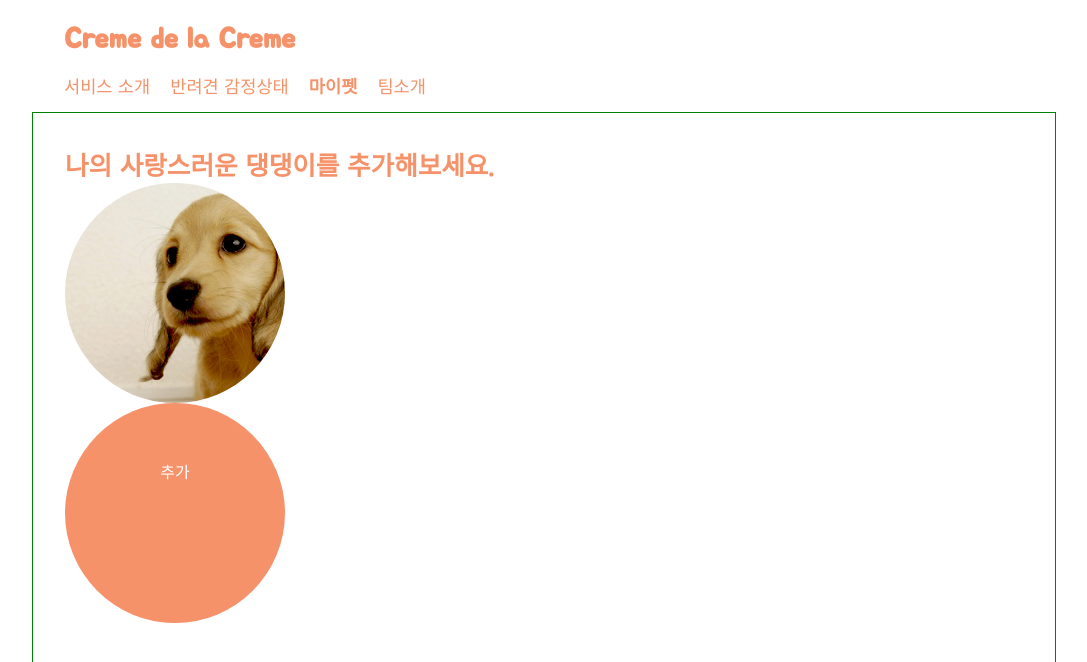
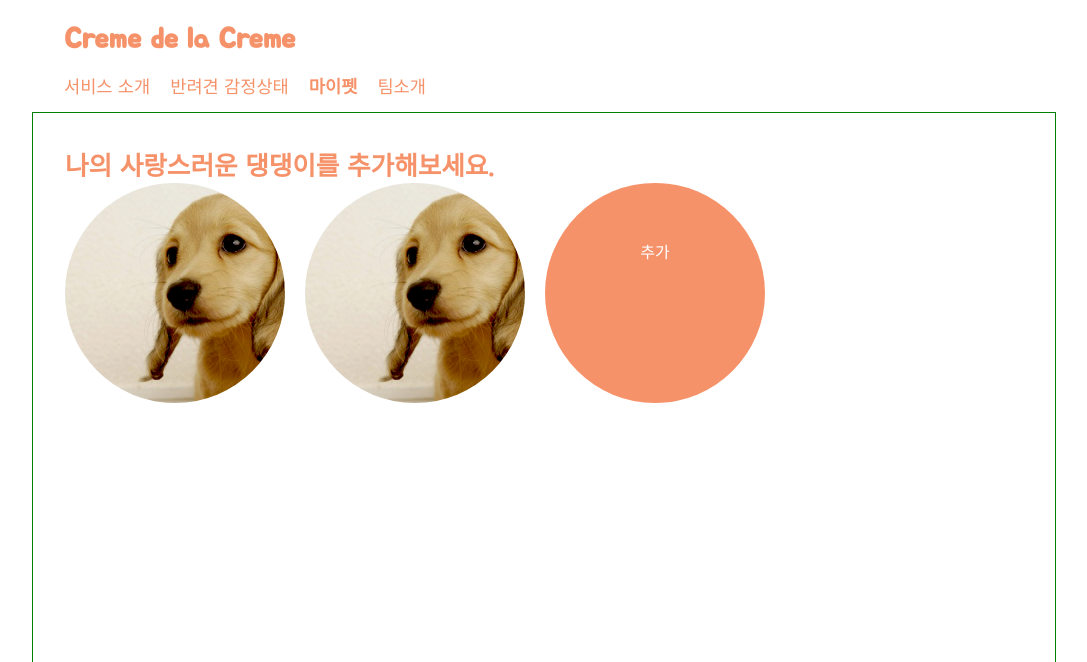
Before and after one commit to CreamDeLaCream/creme-client, a React (Create React App) app: page /mypet in a window 1280 px wide. Shown: the top 662 px of the page, without its empty margins (96-1183 px from the left). Built offline with nearby package versions, Linux system fonts and the light colour scheme.

Commit message:
[#14] sytle : 마이펫, 플러스 버튼 추가

```diff
--- a/src/pages/MyPet/MyPet.js
+++ b/src/pages/MyPet/MyPet.js
@@ -5,6 +5,12 @@ const env = process.env;
 env.PUBLIC_URL = env.PUBLIC_URL || '';
 
 export const MyPet = () => {
+  const myPetList = [
+    { name: 'LuLu', age: '6살' },
+    { name: 'Summer', age: '6살' },
+  ];
+
+  const MyPetCards = ({ cardData }) => {
     return (
       <MyPetCard>
         <img
@@ -12,8 +18,17 @@ export const MyPet = () => {
           src={process.env.PUBLIC_URL + `/Image/dog0.png`}
           width="450px"
         />
-      LuLu
+        {cardData.name}
       </MyPetCard>
+    );
+  };
+
+  return (
+    <>
+      {myPetList.map((card, index) => {
+        return <MyPetCards cardData={card} />;
+      })}
+    </>
   );
 };
 
@@ -22,8 +37,10 @@ const MyPetCard = styled.div`
   height: 220px;
   cusor: pointer;
   overflow: hidden;
+  margin-right: 20px;
 
   float: left;
+
   background-color: var(--main);
   border-radius: 50%;
   color: #ffffff;
--- a/src/pages/MyPet/MyPetPage.js
+++ b/src/pages/MyPet/MyPetPage.js
@@ -1,4 +1,5 @@
 import React from 'react';
+import styled from 'styled-components';
 
 // components
 import { Header, Navbar, Text, Container } from '../../common/components';
@@ -13,10 +14,17 @@ const IntroPage = () => {
       <Text type="mainTitle" color="main">
         나의 사랑스러운 댕댕이를 추가해보세요.
       </Text>
-      <MyPet />
-      <Plusbutton />
+      <MyPetWrapper>
+        <MyPet />
+        <Plusbutton />
+      </MyPetWrapper>
     </Container>
   );
 };
 
+const MyPetWrapper = styled.div`
+  display: flex;
+  flexdirection: row;
+`;
+
 export default IntroPage;
```
Lines whose indentation alone changed are shown as unchanged.
